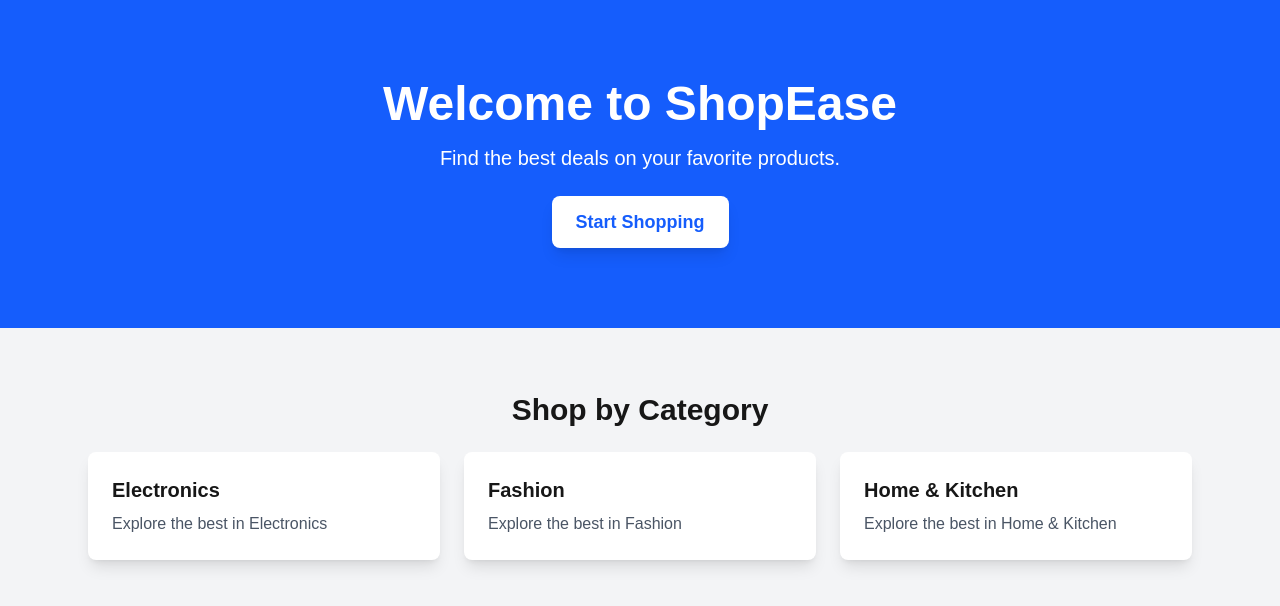
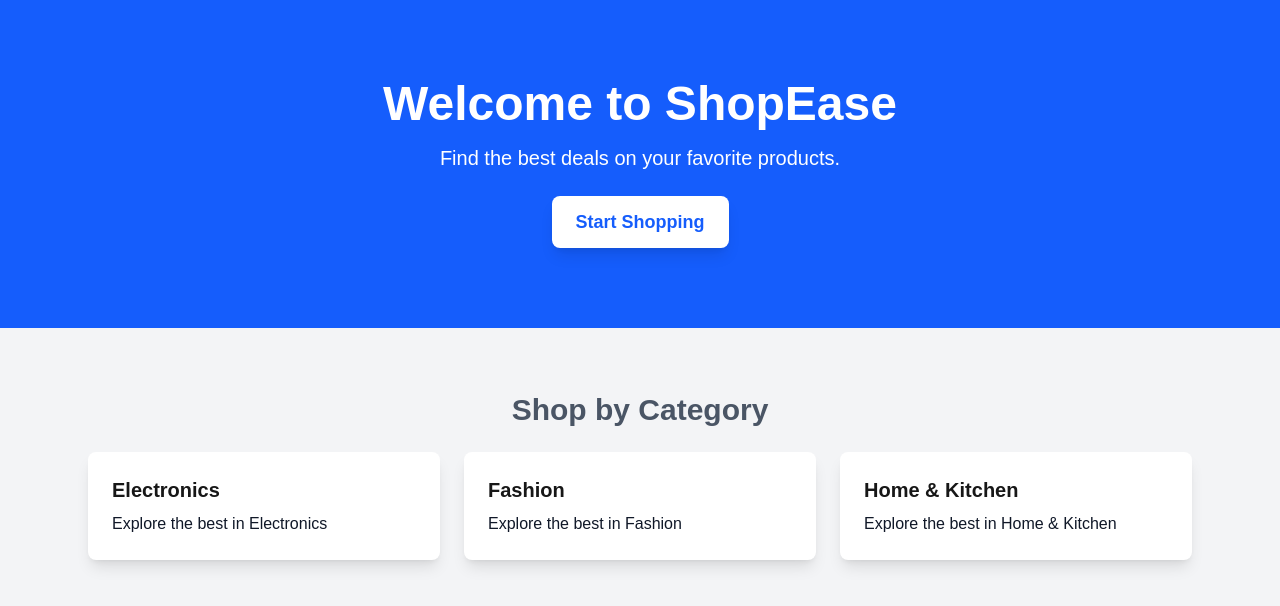
Before and after one commit to emmaexcels07-maker/bck2, a Next.js app in the folder letest/: page /home in a window 1280 px wide. Shown: the top 606 px of the page. Built offline with nearby package versions, Linux system fonts and the light colour scheme.

Commit message:
Describe the changes made

```diff
--- a/letest/app/home/page.jsx
+++ b/letest/app/home/page.jsx
@@ -21,7 +21,7 @@ export default function HomePage() {
 
       {/* CATEGORIES */}
       <section className="py-16 px-6 max-w-6xl mx-auto">
-        <h2 className="text-3xl font-bold mb-6 text-center">Shop by Category</h2>
+        <h2 className="text-3xl font-bold mb-6 text-center text-gray-600">Shop by Category</h2>
 
         <div className="grid grid-cols-1 sm:grid-cols-2 lg:grid-cols-3 gap-6">
           {["Electronics", "Fashion", "Home & Kitchen"].map((cat) => (
@@ -31,7 +31,7 @@ export default function HomePage() {
               className="bg-white p-6 shadow-lg rounded-lg cursor-pointer hover:shadow-2xl hover:scale-[1.02] transition"
             >
               <h3 className="text-xl font-semibold">{cat}</h3>
-              <p className="text-gray-600 mt-2">Explore the best in {cat}</p>
+              <p className="text-gray-900 mt-2">Explore the best in {cat}</p>
             </div>
           ))}
         </div>
--- a/letest/app/shop/page.jsx
+++ b/letest/app/shop/page.jsx
@@ -56,7 +56,7 @@ export default function EcommercePage() {
   if (loading) return <div className="p-6 text-center text-lg">Loading products...</div>;
 
   return (
-    <div className="min-h-screen bg-gray-100 p-6">
+    <div className="min-h-screen bg-gray-900 p-6">
       <div className="flex justify-between mb-8">
         <h1 className="text-3xl font-bold">E-Commerce Store</h1>
         <div className="flex gap-4 items-center">
@@ -77,7 +77,7 @@ export default function EcommercePage() {
             <p className="text-lg font-bold mb-4">${product.price}</p>
             <button
               onClick={() => addToCart(product)}
-              className="w-full bg-blue-600 text-white py-2 rounded-lg"
+              className="w-full bg-blue-800 text-white py-2 rounded-lg"
             >
               Add to Cart
             </button>
```
Also changed, not shown: 2 other files (tests, documents, lock files or other folders).
